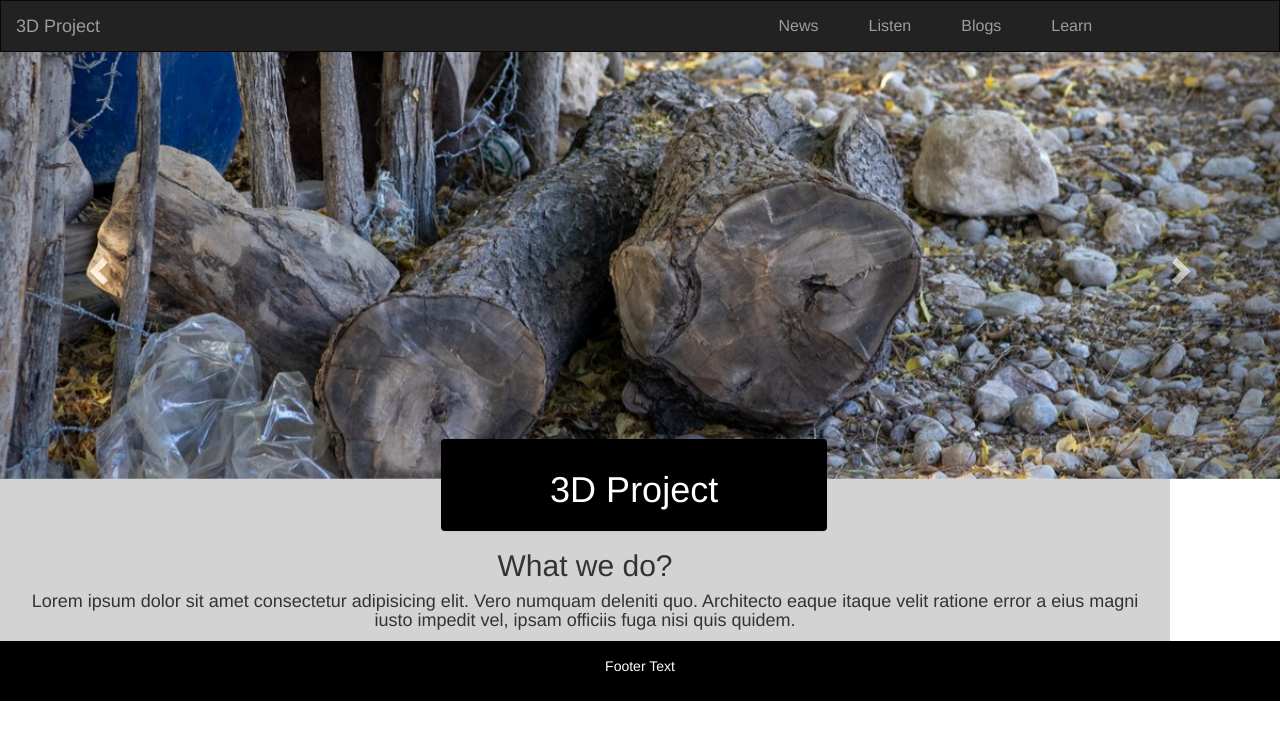
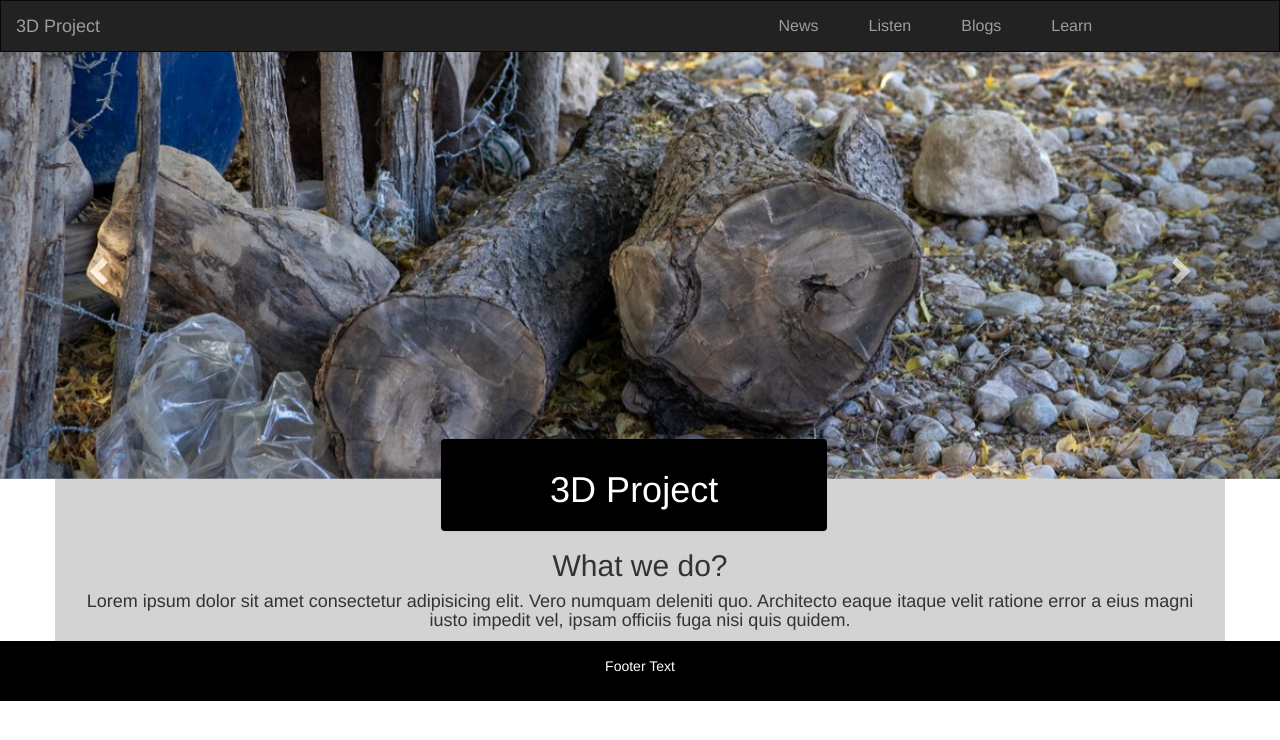
Before and after one commit to 3dproject/idah, a Jekyll site: the page built from index.html, in a window 1280 px wide. Shown: the top 740 px of the page. Built offline with Jekyll 4.4.1, drawn with Linux system fonts in a browser that asks for light colours.

Commit message:
html edit2

```diff
--- a/styles/main.css
+++ b/styles/main.css
@@ -76,7 +76,6 @@ footer {
 } */
 .context{
   text-align: center;
-  margin: 0px;
   background-color: lightgray;
   padding-top:50px;
 }
```
